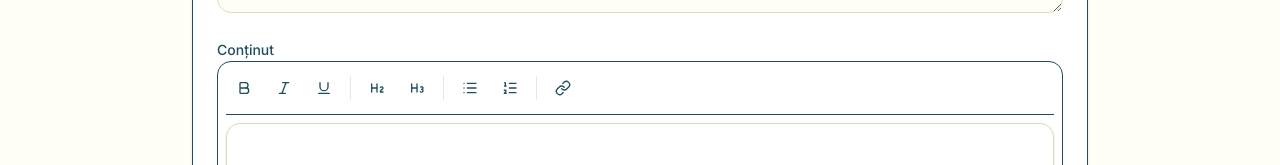
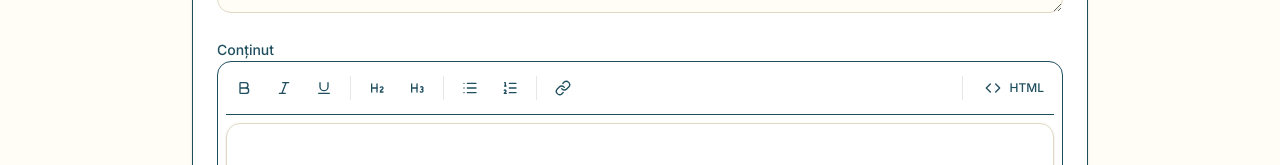
Before and after one commit to privatrix/terapie-md, a Next.js app: page /admin/blog/new in a window 1280 px wide. Shown: the part 702-867 px from the top of the page. Built offline with nearby package versions, Linux system fonts and the light colour scheme; no server answers.

Commit message:
Feat: Add HTML Source Toggle to Blog Editor

```diff
--- a/src/components/admin/blog/RichTextEditor.tsx
+++ b/src/components/admin/blog/RichTextEditor.tsx
@@ -1,10 +1,11 @@
 "use client";
 
+import { useEffect, useState } from "react";
 import { useEditor, EditorContent } from '@tiptap/react';
 import StarterKit from '@tiptap/starter-kit';
 import Link from '@tiptap/extension-link';
 import Underline from '@tiptap/extension-underline';
-import { Bold, Italic, Underline as UnderlineIcon, Link as LinkIcon, List, ListOrdered, Heading2, Heading3 } from 'lucide-react';
+import { Bold, Italic, Underline as UnderlineIcon, Link as LinkIcon, List, ListOrdered, Heading2, Heading3, Code } from 'lucide-react';
 import { Toggle } from "@/components/ui/toggle";
 
 interface RichTextEditorProps {
@@ -36,6 +37,22 @@ export function RichTextEditor({ value, onChange }: RichTextEditorProps) {
         immediatelyRender: false,
     });
 
+    const [showHtml, setShowHtml] = useState(false);
+
+    useEffect(() => {
+        if (editor && value !== editor.getHTML()) {
+            // Only update if not focused to avoid cursor jumping,
+            // or if we are coming back from HTML mode
+            if (!editor.isFocused || showHtml === false) {
+                // Actually we only strictly need to sync if we edited properly externally
+                // But for this simple implementation:
+                // If we match exactly, do nothing.
+                // If we don't match, set content.
+                editor.commands.setContent(value);
+            }
+        }
+    }, [value, editor, showHtml]);
+
     if (!editor) {
         return null;
     }
@@ -58,11 +75,13 @@ export function RichTextEditor({ value, onChange }: RichTextEditorProps) {
 
     return (
         <div className="space-y-2 border rounded-md p-2 bg-white">
-            <div className="flex flex-wrap gap-1 border-b pb-2 mb-2">
+            <div className="flex flex-wrap gap-1 border-b pb-2 mb-2 justify-between">
+                <div className="flex flex-wrap gap-1">
                     <Toggle
                         size="sm"
                         pressed={editor.isActive('bold')}
                         onPressedChange={() => editor.chain().focus().toggleBold().run()}
+                        disabled={showHtml}
                     >
                         <Bold className="h-4 w-4" />
                     </Toggle>
@@ -70,6 +89,7 @@ export function RichTextEditor({ value, onChange }: RichTextEditorProps) {
                         size="sm"
                         pressed={editor.isActive('italic')}
                         onPressedChange={() => editor.chain().focus().toggleItalic().run()}
+                        disabled={showHtml}
                     >
                         <Italic className="h-4 w-4" />
                     </Toggle>
@@ -77,6 +97,7 @@ export function RichTextEditor({ value, onChange }: RichTextEditorProps) {
                         size="sm"
                         pressed={editor.isActive('underline')}
                         onPressedChange={() => editor.chain().focus().toggleUnderline().run()}
+                        disabled={showHtml}
                     >
                         <UnderlineIcon className="h-4 w-4" />
                     </Toggle>
@@ -85,6 +106,7 @@ export function RichTextEditor({ value, onChange }: RichTextEditorProps) {
                         size="sm"
                         pressed={editor.isActive('heading', { level: 2 })}
                         onPressedChange={() => editor.chain().focus().toggleHeading({ level: 2 }).run()}
+                        disabled={showHtml}
                     >
                         <Heading2 className="h-4 w-4" />
                     </Toggle>
@@ -92,6 +114,7 @@ export function RichTextEditor({ value, onChange }: RichTextEditorProps) {
                         size="sm"
                         pressed={editor.isActive('heading', { level: 3 })}
                         onPressedChange={() => editor.chain().focus().toggleHeading({ level: 3 }).run()}
+                        disabled={showHtml}
                     >
                         <Heading3 className="h-4 w-4" />
                     </Toggle>
@@ -100,6 +123,7 @@ export function RichTextEditor({ value, onChange }: RichTextEditorProps) {
                         size="sm"
                         pressed={editor.isActive('bulletList')}
                         onPressedChange={() => editor.chain().focus().toggleBulletList().run()}
+                        disabled={showHtml}
                     >
                         <List className="h-4 w-4" />
                     </Toggle>
@@ -107,6 +131,7 @@ export function RichTextEditor({ value, onChange }: RichTextEditorProps) {
                         size="sm"
                         pressed={editor.isActive('orderedList')}
                         onPressedChange={() => editor.chain().focus().toggleOrderedList().run()}
+                        disabled={showHtml}
                     >
                         <ListOrdered className="h-4 w-4" />
                     </Toggle>
@@ -115,12 +140,36 @@ export function RichTextEditor({ value, onChange }: RichTextEditorProps) {
                         size="sm"
                         pressed={editor.isActive('link')}
                         onPressedChange={setLink}
+                        disabled={showHtml}
                     >
                         <LinkIcon className="h-4 w-4" />
                     </Toggle>
                 </div>
 
+                <div className="flex items-center gap-2">
+                    <div className="w-px h-6 bg-gray-200 mx-1 self-center" />
+                    <Toggle
+                        size="sm"
+                        pressed={showHtml}
+                        onPressedChange={() => setShowHtml(!showHtml)}
+                        className="gap-2"
+                    >
+                        <Code className="h-4 w-4" />
+                        <span className="text-xs">{showHtml ? "Visual" : "HTML"}</span>
+                    </Toggle>
+                </div>
+            </div>
+
+            {showHtml ? (
+                <textarea
+                    value={value}
+                    onChange={(e) => onChange(e.target.value)}
+                    className="w-full h-[300px] min-h-[300px] p-4 font-mono text-sm bg-slate-50 border rounded-md focus:outline-none focus:ring-2 focus:ring-primary/50"
+                    placeholder="Enter HTML here..."
+                />
+            ) : (
                 <EditorContent editor={editor} />
+            )}
         </div>
     );
 }
```
Lines whose indentation alone changed are shown as unchanged.
